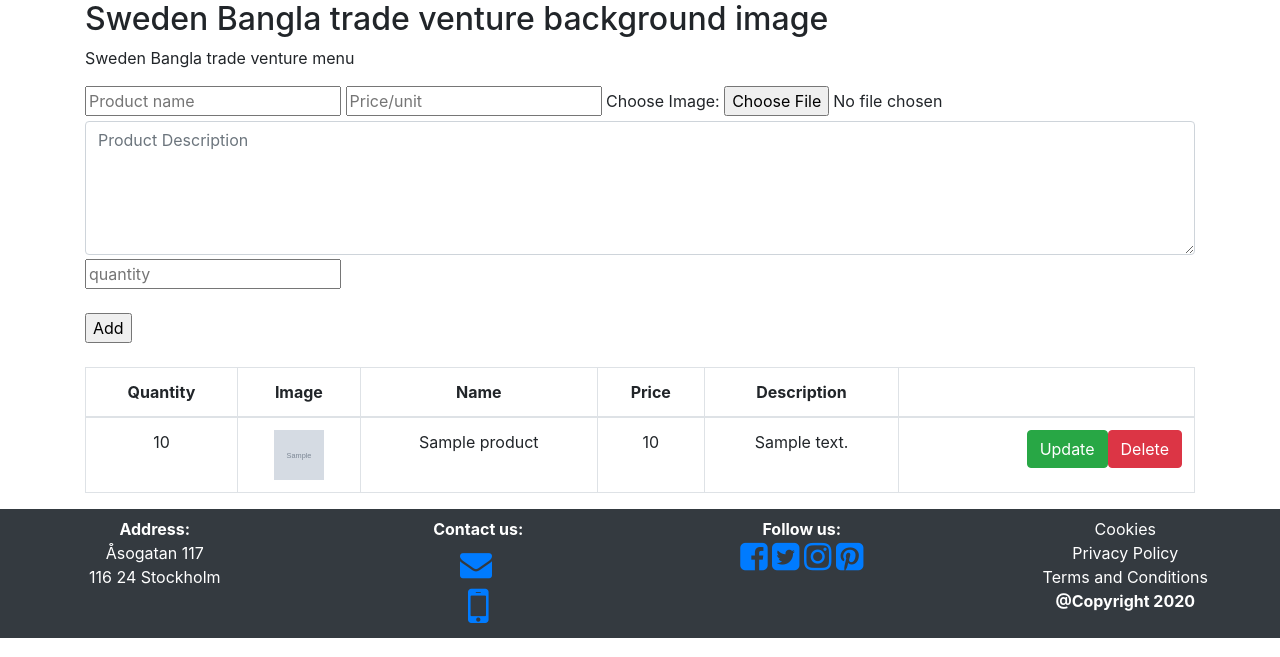
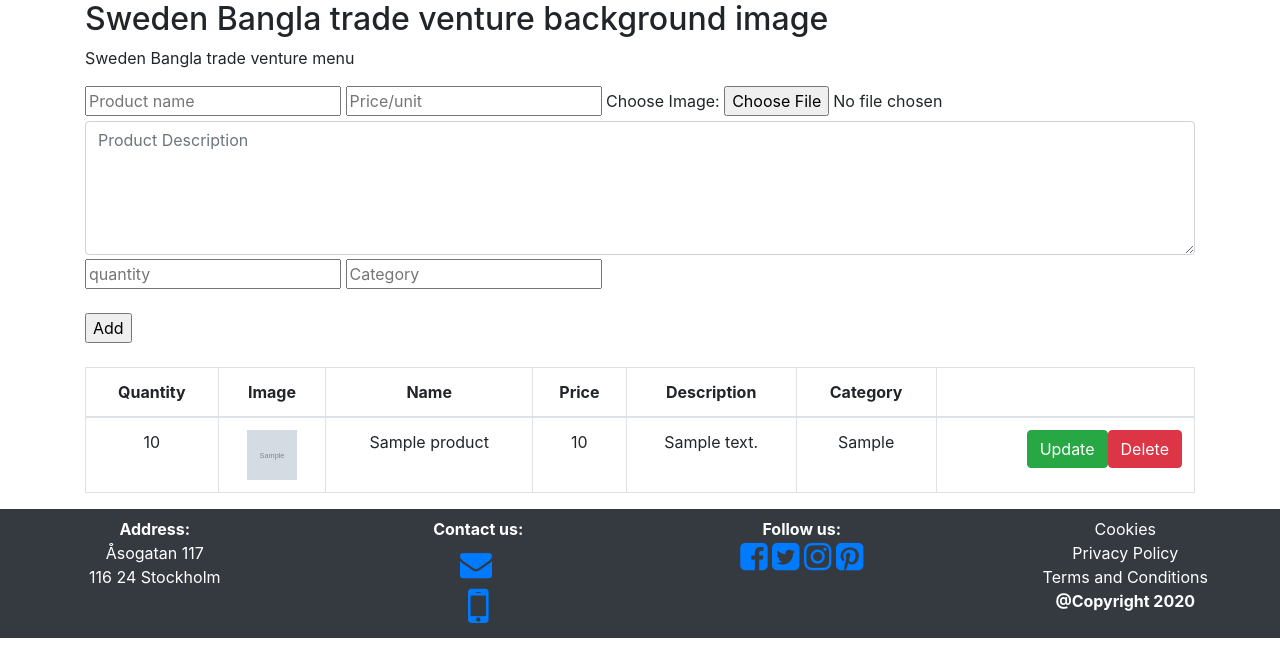
Before and after one commit to eyahya-khan/fahadecommerce, a PHP site: page /productadmin.php in a window 1280 px wide. Shown: the top 657 px of the page. Run offline with PHP 8.4, Linux system fonts and the light colour scheme; tables that the repository leaves empty or names only in its code hold one stand-in row (values such as "Sample post"); grey boxes marked "Sample" are stand-in pictures.

Commit message:
added category in database

```diff
--- a/productadmin.php
+++ b/productadmin.php
@@ -8,6 +8,7 @@ if(isset($_POST['add'])){
     $price   = trim($_POST['price']);
 $description = trim($_POST['description']);
 $quantity    = trim($_POST['quantity']);
+$category    = trim($_POST['category']);
 $file_name   = $_FILES['file']['name'];
 $file_loc    = $_FILES['file']['tmp_name'];
 $file_store  = "image/".$file_name;
@@ -15,8 +16,8 @@ if(!move_uploaded_file($file_loc, $file_store)){
 }else{
     try {
       $query = "
-        INSERT INTO products (name, price, description, img, quantity)
-        VALUES (:name,:price, :description, :image, :quantity);
+        INSERT INTO products (name, price, description, img, quantity, category)
+        VALUES (:name,:price, :description, :image, :quantity, :category);
       ";
       $stmt = $dbconnect->prepare($query);
       $stmt->bindValue(':name', $title);
@@ -24,13 +25,14 @@ if(!move_uploaded_file($file_loc, $file_store)){
       $stmt->bindValue(':description', $description);
       $stmt->bindValue(':image', $file_name);
       $stmt->bindValue(':quantity', $quantity);
+      $stmt->bindValue(':category', $category);
       $stmt->execute();
     } catch (\PDOException $e) {
       throw new \PDOException($e->getMessage(), (int) $e->getCode());
     }
 }
 }
-// delete from table
+// delete
 if(isset($_POST['deleteBtn'])){
     $id   = trim($_POST['hidId']);
 try {
@@ -55,17 +57,14 @@ try {
     $price   = trim($_POST['price']);
 $description = trim($_POST['description']);
 $quantity    = trim($_POST['quantity']);
+$category    = trim($_POST['category']);
       $id    = trim($_POST['id']);
-//$file_name   = $_FILES['file']['name'];
-//$file_loc    = $_FILES['file']['tmp_name'];
-//$file_store  = "image/".$file_name;
-//if(!move_uploaded_file($file_loc, $file_store)){
-//}else{
+
 
     try {
       $query = "
         UPDATE products
-        SET description = :description,name = :name,price = :price,quantity = :quantity
+        SET description = :description,name = :name,price = :price,quantity = :quantity,category = :category
         WHERE id = :id;
       ";
       $stmt = $dbconnect->prepare($query);
@@ -74,6 +73,7 @@ $quantity    = trim($_POST['quantity']);
       $stmt->bindValue(':price', $price);
 //      $stmt->bindValue(':img', $file_name);
       $stmt->bindValue(':quantity', $quantity);
+      $stmt->bindValue(':category', $category);
       $stmt->bindValue(':id', $id);
       $stmt->execute();
 //     $message =  "<ul style='background-color:#d4edda;'>Post updated successfully</ul>";
@@ -109,7 +109,8 @@ $quantity    = trim($_POST['quantity']);
             <label>Choose Image:</label>
             <input type="file" name="file"><br>
             <textarea name="description" class="form-control mb-1" placeholder="Product Description" rows="5" cols="30"></textarea>
-            <input type="text" name="quantity" placeholder="quantity"><br><br>
+            <input type="text" name="quantity" placeholder="quantity">
+            <input type="text" name="category" placeholder="Category"><br><br>
 
             <input type="submit" name="add" value="Add">
         </form>
@@ -122,6 +123,7 @@ $quantity    = trim($_POST['quantity']);
                     <th>Name</th>
                     <th>Price</th>
                     <th>Description</th>
+                    <th>Category</th>
                     <th></th>
                 </tr>
             </thead>
@@ -133,6 +135,7 @@ $quantity    = trim($_POST['quantity']);
                     <td><?php echo $product['name']; ?> </td>
                     <td><?php echo $product['price']; ?> </td>
                     <td><?php echo $product['description']; ?></td>
+                    <td><?php echo $product['category']; ?></td>
                     <td>
                     <!--delete-->
                          <form action="" method="POST" class="float-right">
@@ -144,6 +147,7 @@ $quantity    = trim($_POST['quantity']);
                         data-name="<?=htmlentities($product['name'])?>"
                         data-price="<?=htmlentities($product['price'])?>"
                         data-quantity="<?=htmlentities($product['quantity'])?>"
+                        data-category="<?=htmlentities($product['category'])?>"
                         data-description="<?=htmlentities($product['description'])?>"
                         data-id="<?=htmlentities($product['id'])?>">Update</button>
                     </td>
@@ -165,14 +169,16 @@ $quantity    = trim($_POST['quantity']);
                 <form action="" method="POST">
                     <div class="modal-body">
                         <div class="form-group">
-                            <label for="recipient-name" class="col-form-label">Update Title: </label>
+                            <label for="recipient-name" class="col-form-label">Product Name: </label>
                             <input type="text" class="form-control" name="name" for="recipient-name">
-                            <label for="recipient-name" class="col-form-label">Update Description: </label>
-                            <textarea class="form-control" name="description" for="recipient-name" rows="6"></textarea>
-                            <label for="recipient-name" class="col-form-label">Update Price: </label>
+                            <label for="recipient-name" class="col-form-label">Description: </label>
+                            <textarea class="form-control" name="description" for="recipient-name" rows="4"></textarea>
+                            <label for="recipient-name" class="col-form-label">Price/Unit: </label>
                             <input type="text" class="form-control" name="price" for="recipient-name">
-                            <label for="recipient-name" class="col-form-label">Update quantity: </label>
+                            <label for="recipient-name" class="col-form-label">Quantity: </label>
                             <input type="text" class="form-control" name="quantity" for="recipient-name">
+                            <label for="recipient-name" class="col-form-label">Category: </label>
+                            <input type="text" class="form-control" name="category" for="recipient-name">
 <!--                            <input type="file" class="form-control" name="file" for="recipient-name">-->
                             <input type="hidden" class="form-control" name="id">
                         </div>
@@ -193,12 +199,14 @@ $quantity    = trim($_POST['quantity']);
         var description = button.data('description'); // Extract info from data-* attributes
 //        var file        = button.data('file'); // Extract info from data-* attributes
         var quantity    = button.data('quantity'); // Extract info from data-* attributes
+        var category    = button.data('category'); // Extract info from data-* attributes
         var id          = button.data('id'); // Extract info from data-* attributes
         var modal = $(this);
         modal.find(".modal-body input[name='name']").val(name);
         modal.find(".modal-body textarea[name='description']").val(description);
         modal.find(".modal-body input[name='price']").val(price);
         modal.find(".modal-body input[name='quantity']").val(quantity);
+        modal.find(".modal-body input[name='category']").val(category);
 //        modal.find(".modal-body input[name='file']").val(file);
         modal.find(".modal-body input[name='id']").val(id);
     });
```
Also changed, not shown: index.php (+4 -3 lines), image/115825183_737046846839713_4338882860745124649_n.jpg (added).
